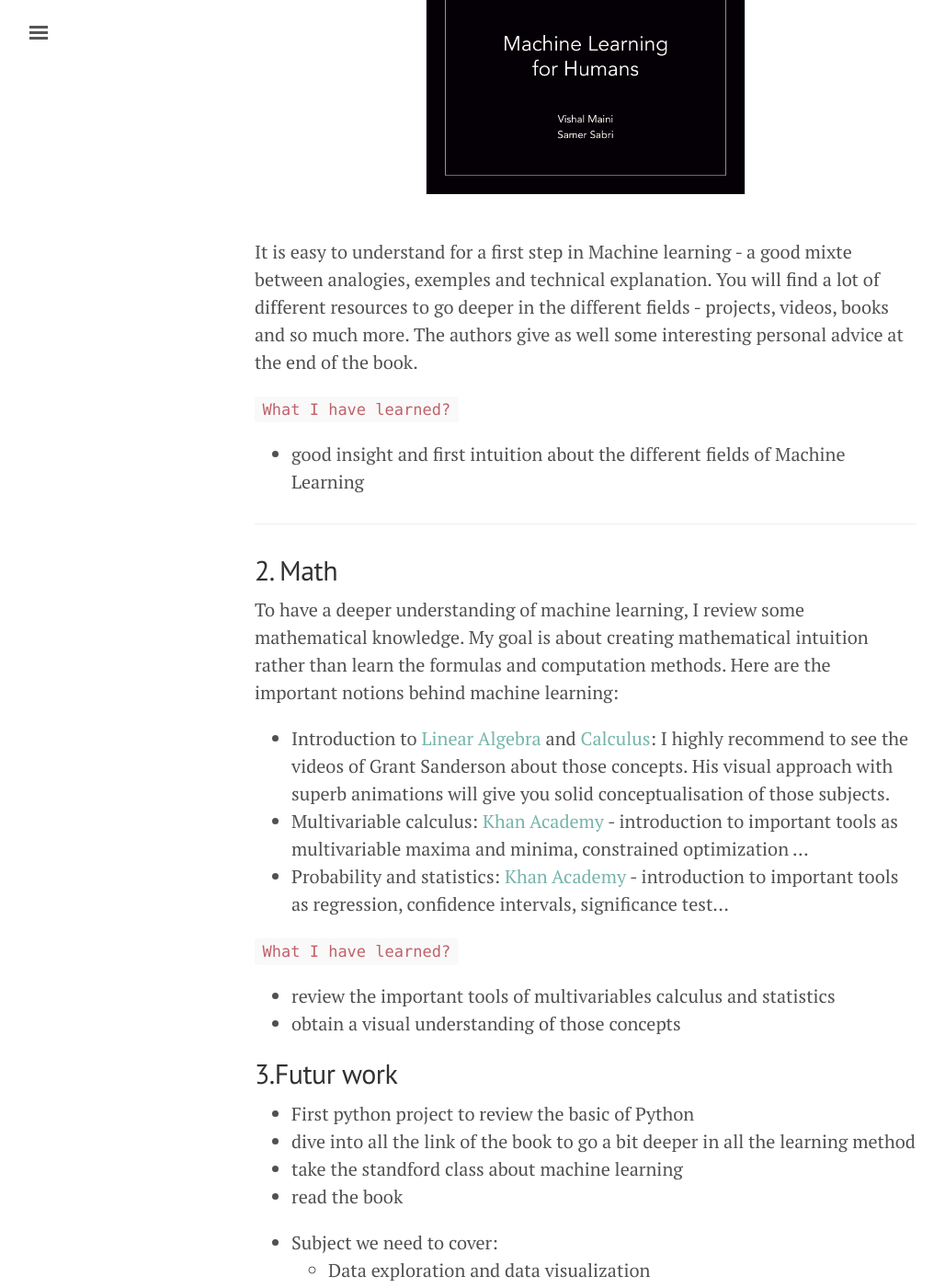
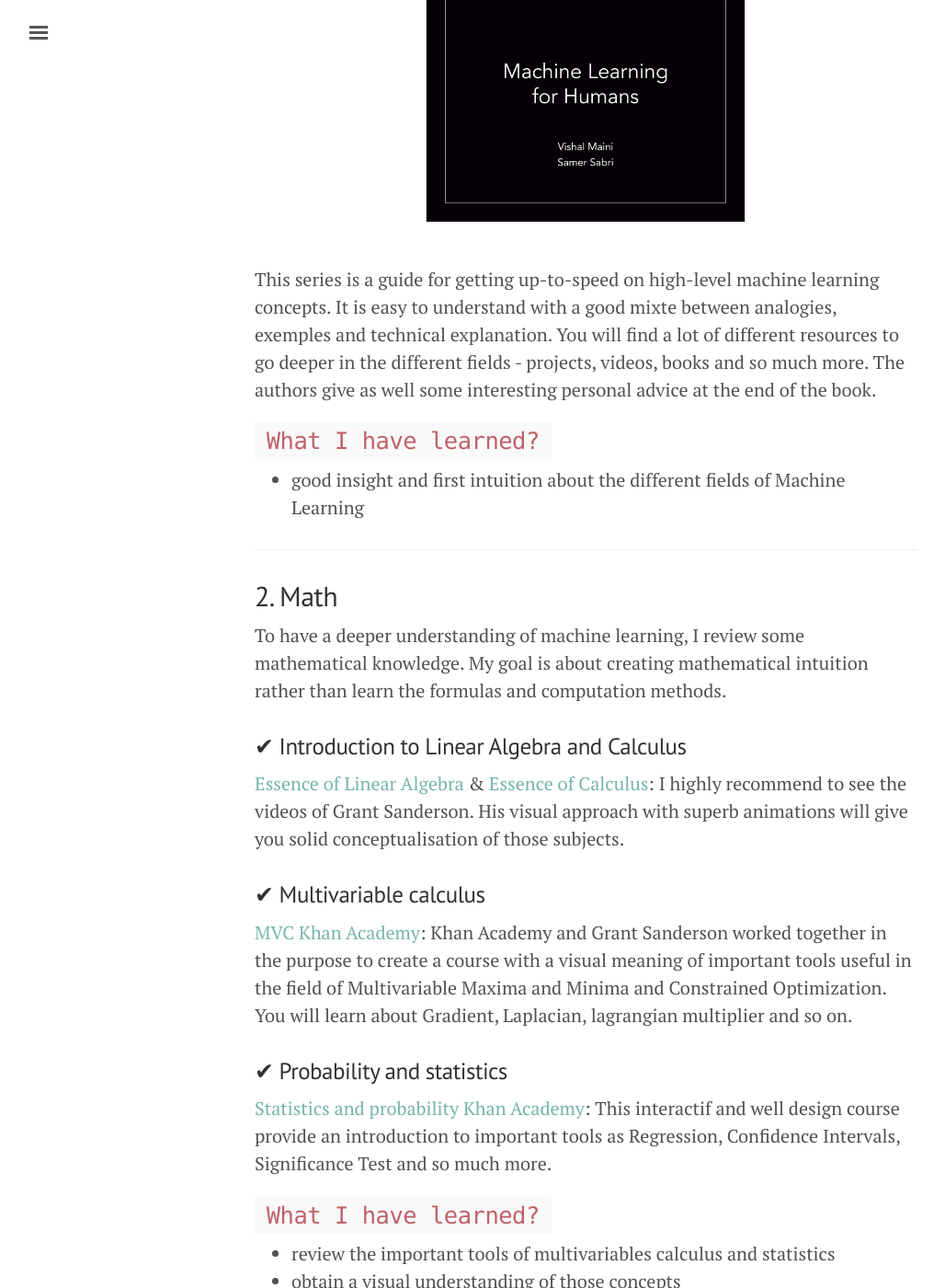
Before and after one commit to axelearning/my_blog, a Jekyll site: the page built from index.markdown, in a window 1280 px wide and 1400 px high, scrolled down 969 px. Shown: the whole window at 92% size, without its empty margins (3-1031 px from the left). Built offline with Jekyll 4.4.1, drawn with Linux system fonts in a browser that asks for light colours; some of the changed text lies outside the part shown.

Commit message:
Update math V2

```diff
--- a/index.markdown
+++ b/index.markdown
@@ -11,7 +11,7 @@ In the sidebar, you can also find a section where I gather all [the projects I a
 <hr>
 
 ## 1.  First step in data science
-First of all, to have a better insight into what I will learn, I tried to resume [the job of a data scientist]({{site.url}}/my_blog/what_does_a_datascientist). Then I read Vishal Maini & Samer Sabri's book. This is a good resource to start, with a good overview of this broad subject.
+First of all, it is important to have a good overview of this broad subject. In that purpose, understanding [the job of a data scientist]({{site.url}}/my_blog/what_does_a_datascientist) is primordial. Then I recommend Vishal Maini & Samer Sabri's book, this is a good resource to start, with The big picture of artificial intelligence and machine learning.
 
 <figure>
   <a href="https://medium.com/machine-learning-for-humans/why-machine-learning-matters-6164faf1df12"><img src="./assets/ml_human.jpg">
@@ -19,23 +19,28 @@ First of all, to have a better insight into what I will learn, I tried to resume
 </figure>
 
 
-It is easy to understand for a first step in Machine learning - a good mixte between analogies, exemples and technical explanation. You will find a lot of different resources to go deeper in the different fields - projects, videos, books and so much more. The authors give as well some interesting personal advice at the end of the book.
+This series is a guide for getting up-to-speed on high-level machine learning concepts. It is easy to understand with a good mixte between analogies, exemples and technical explanation. You will find a lot of different resources to go deeper in the different fields - projects, videos, books and so much more. The authors give as well some interesting personal advice at the end of the book.
 
-`What I have learned?`
+## `What I have learned?`
   - good insight and first intuition about the different fields of Machine Learning
 
 <hr>
 
 ## 2. Math
-To have a deeper understanding of machine learning, I review some mathematical knowledge. My goal is about creating mathematical intuition rather than learn the formulas and computation methods. Here are the important notions behind machine learning:
-  * Introduction to [Linear Algebra](https://www.youtube.com/playlist?list=PLZHQObOWTQDPD3MizzM2xVFitgF8hE_ab) and [Calculus](https://www.youtube.com/playlist?list=PLZHQObOWTQDMsr9K-rj53DwVRMYO3t5Yr): I highly recommend to see the videos of Grant Sanderson about those concepts. His visual approach with superb animations will give you solid conceptualisation of those subjects.
-  * Multivariable calculus: [Khan Academy](https://www.khanacademy.org/math/multivariable-calculus) - introduction to important tools as multivariable maxima and minima, constrained optimization …
-  * Probability and statistics: [Khan Academy](https://www.khanacademy.org/math/statistics-probability) - introduction to important tools as regression, confidence intervals, significance test...
+To have a deeper understanding of machine learning, I review some mathematical knowledge. My goal is about creating mathematical intuition rather than learn the formulas and computation methods.
+### ✔︎ Introduction to Linear Algebra and Calculus
+  [Essence of Linear Algebra](https://www.youtube.com/playlist?list=PLZHQObOWTQDPD3MizzM2xVFitgF8hE_ab) & [Essence of Calculus](https://www.youtube.com/playlist?list=PLZHQObOWTQDMsr9K-rj53DwVRMYO3t5Yr): I highly recommend to see the videos of Grant Sanderson. His visual approach with superb animations will give you solid conceptualisation of those subjects.
 
-`What I have learned?`
+### ✔︎ Multivariable calculus
+  [MVC Khan Academy](https://www.khanacademy.org/math/multivariable-calculus): Khan Academy and Grant Sanderson worked together in the purpose to create a course with a visual meaning of important tools useful in the field of Multivariable Maxima and Minima and Constrained Optimization. You will learn about Gradient, Laplacian, lagrangian multiplier and so on.
+
+### ✔︎ Probability and statistics
+  [Statistics and probability Khan Academy](https://www.khanacademy.org/math/statistics-probability): This interactif and well design course provide an introduction to important tools as Regression, Confidence Intervals, Significance Test and so much more.
+
+## `What I have learned?`
   - review the important tools of multivariables calculus and statistics
   - obtain a visual understanding of those concepts
-
+<hr>
 
 ## 3.Futur work
 - First python project to review the basic of Python
```
Also changed, not shown: 2 other files.
